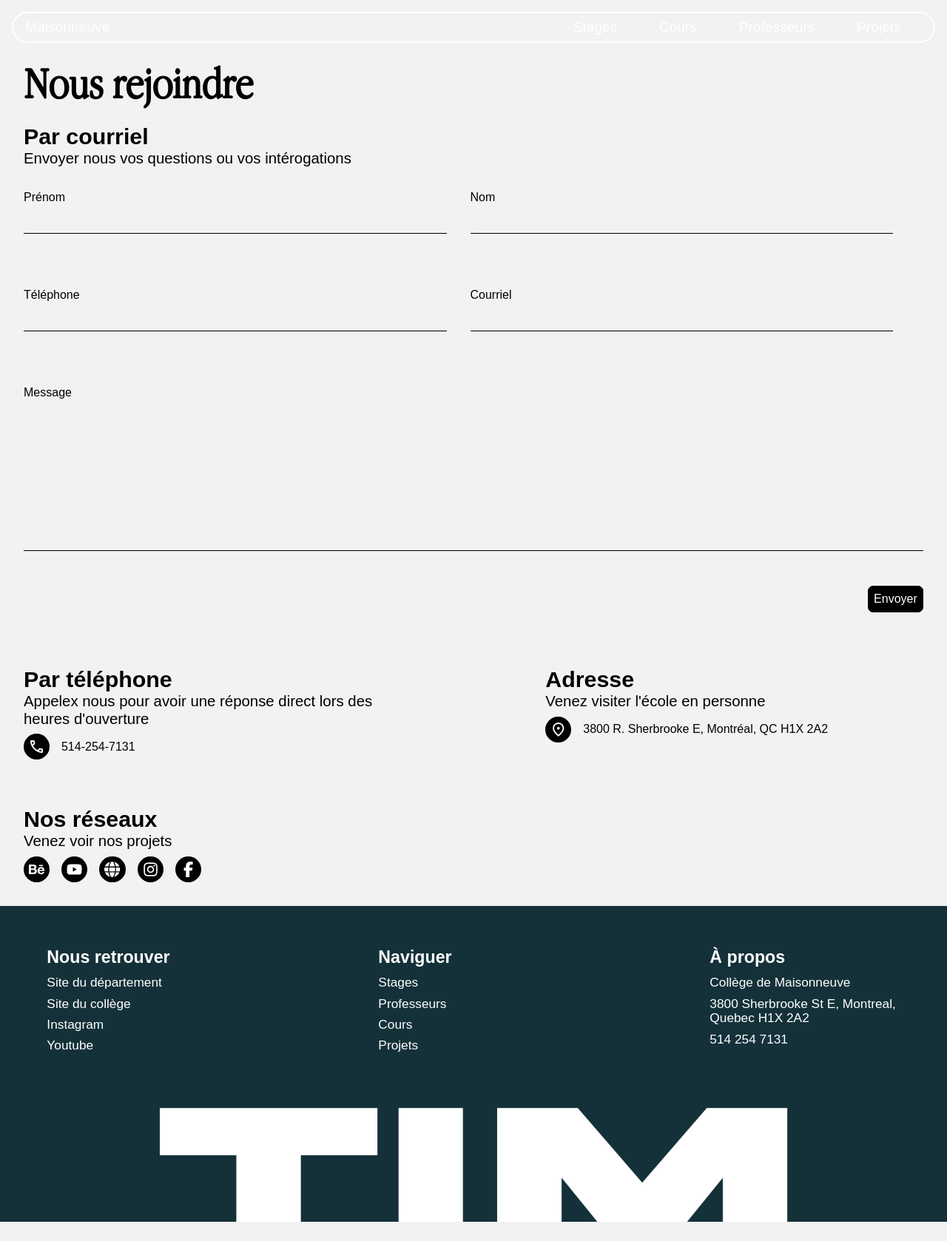
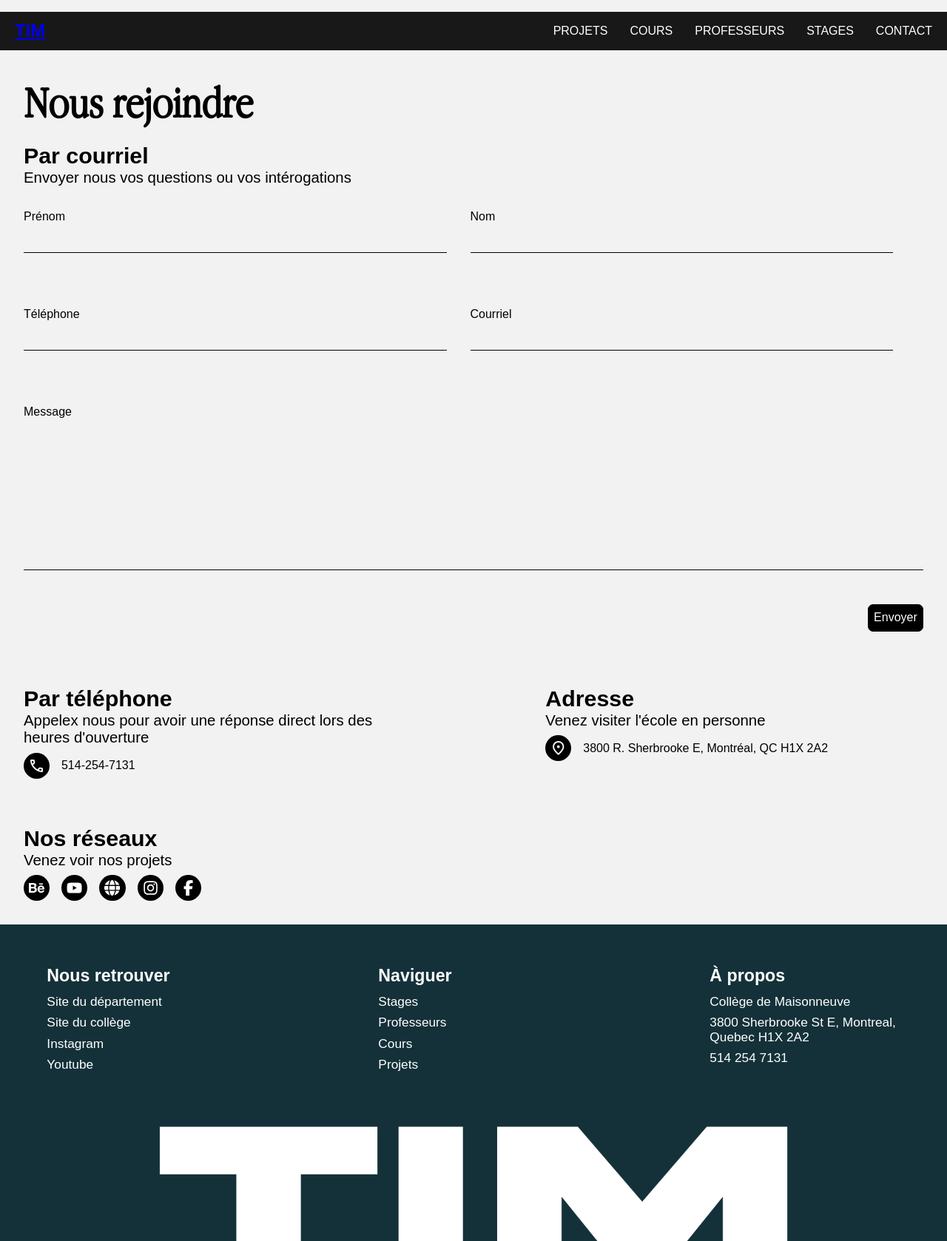
Before and after one commit to 5w5-2024-gr2-7/Content, a PHP site: page /Contact.html in a window 1280 px wide. Shown: the whole page at 74% size. Before the commit the page ends 1652 px from the top, so only its background shows below. Run offline with PHP 8.4, Linux system fonts and the light colour scheme; some web fonts are replaced.

Commit message:
Debut menu Burger

```diff
--- a/Contact.html
+++ b/Contact.html
@@ -9,20 +9,39 @@
     <link rel="stylesheet" href="styles.css">
     <link rel="stylesheet" href="https://use.typekit.net/tfg7cov.css">
     <link rel="stylesheet" href="https://fonts.googleapis.com/css2?family=Material+Symbols+Outlined:opsz,wght,FILL,GRAD@24,400,0,0&icon_names=call,language,location_on" />
-
+    <link rel="stylesheet" href="https://cdnjs.cloudflare.com/ajax/libs/font-awesome/6.0.0-beta2/css/all.min.css" integrity="sha512-YWzhKL2whUzgiheMoBFwW8CKV4qpHQAEuvilg9FAn5VJUDwKZZxkJNuGM4XkWuk94WCrrwslk8yWNGmY1EduTA==" crossorigin="anonymous" referrerpolicy="no-referrer" />
 </head>
 
 <body>
 
+  <header>
     <nav>
+        <ul class='nav-bar'>
+            <h2><a href="index.htm">TIM</a></h2>
+            <input type='checkbox' id='check' />
+            <span class="menu">
+                <li><a href="">Projets</a></li>
+                <li><a href="">Cours</a></li>
+                <li><a href="">Professeurs</a></li>
+                <li><a href="">Stages</a></li>
+                <li><a href="">Contact</a></li>
+                <label for="check" class="close-menu"><i class="fas fa-times"></i></label>
+            </span>
+            <label for="check" class="open-menu"><i class="fas fa-bars"></i></label>
+        </ul>
+    </nav>
+    </header>
+
+    <!-- <nav>
         <a href="index.htm">Maisonneuve</a>
         <div class="nav-droite">
             <a href="stages.html">Stages</a>
             <a href="cours.html">Cours</a>
             <a href="enseignants.html">Professeurs</a>
             <a href="projet.html">Projets</a>
+            <label for="check" class="close-menu"><i class="fas fa-times"></i></label>
         </div>
-    </nav>
+    </nav> -->
 
     <main>
         <h1 class="h1-Contact">Nous rejoindre</h1>
--- a/Sass/layout/_header.scss
+++ b/Sass/layout/_header.scss
@@ -1,38 +1,99 @@
-nav {
+body {
+  font-family: "Poppins", sans-serif;
+  --color1: #FFF ;
+  --color2: #181818 ;
+}
+.nav-bar {
+  width: 100%;
   display: flex;
   justify-content: space-between;
-  background-color: transparent;
-  padding: 0.5em 1em;
-  border: 2px solid white;
-  border-radius: 25px;
-  margin: 1em;
+  align-items: center;
+  list-style: none;
+  position: relative;
+  background-color: var(--color2);
+  padding: 12px 20px;
+}
+.logo img {width: 40px;}
+.menu {display: flex;}
+.menu li {padding-left: 30px;}
+.menu li a {
+  display: inline-block;
+  text-decoration: none;
+  color: var(--color1);
+  text-align: center;
+  transition: 0.15s ease-in-out;
+  position: relative;
+  text-transform: uppercase;
 }
 
-nav a {
-  color: white;
-  text-decoration: none;
-  font-size: .8em;
+.menu li a::after {
+  content: "";
+  position: absolute;
+  bottom: 0;
+  left: 0;
+  width: 0;
+  height: 1px;
+  background-color: var(--color1);
+  transition: 0.15s ease-in-out;
 }
 
-nav a:first-child {
-  margin-right: auto;
+.menu li a:hover:after {width: 100%;}
+
+.open-menu , .close-menu {
+  position: absolute;
+  color: var(--color1);
+  cursor: pointer;
+  font-size: 1.5rem;
+  display: none;
+}
+.open-menu {
+  top: 50%;
+  right: 20px;
+  transform: translateY(-50%);
 }
 
-.nav-droite {
-  display: flex;
-  justify-content: space-between;
-  flex-grow: 1;
-  max-width: 500px;
-  margin-left: 30px;
+.close-menu {
+  top: 20px;
+  right: 20px;
 }
+#check {display: none;}
 
-.nav-droite a {
-  flex-grow: 1;
-  text-align: center;
+@media(max-width: 610px){
+  .menu {
+      flex-direction: column;
+      align-items: center;
+      justify-content: center;
+      width: 80%;
+      height: 100vh;
+      position: fixed;
+      top: 0;
+      right: -100%;
+      z-index: 100;
+      background-color: var(--color2);
+      transition: all 0.2s ease-in-out;
+  }
+  .menu li {margin-top: 40px;}
+  .menu li a {padding: 10px;}
+  .open-menu , .close-menu {display: block;}
+  #check:checked ~ .menu {right: 0;}
 }
+// }
 
-@media screen and (min-width: 768px) {
-  nav a {
-    font-size: 1.2em;
-  }
-}
+// .nav-droite {
+//   display: flex;
+//   justify-content: space-between;
+//   flex-grow: 1;
+//   max-width: 500px;
+//   margin-left: 30px;
+// }
+
+// .nav-droite a {
+//   flex-grow: 1;
+//   text-align: center;
+// }
+
+// @media screen and (min-width: 768px) {
+//   nav a {
+//     font-size: 1.2em;
+//   }
+// }
--- a/styles.css
+++ b/styles.css
@@ -1331,42 +1331,108 @@ button:hover {
 /* ///////////////////////////////////////////////////////////////// */
 /* Règles de layout                                                  */
 /* ///////////////////////////////////////////////////////////////// */
-nav {
+body {
+  font-family: "Poppins", sans-serif;
+  --color1: #FFF ;
+  --color2: #181818 ;
+}
+
+.nav-bar {
+  width: 100%;
   display: flex;
   justify-content: space-between;
-  background-color: transparent;
-  padding: 0.5em 1em;
-  border: 2px solid white;
-  border-radius: 25px;
-  margin: 1em;
-}
-
-nav a {
-  color: white;
+  align-items: center;
+  list-style: none;
+  position: relative;
+  background-color: var(--color2);
+  padding: 12px 20px;
+}
+
+.logo img {
+  width: 40px;
+}
+
+.menu {
+  display: flex;
+}
+
+.menu li {
+  padding-left: 30px;
+}
+
+.menu li a {
+  display: inline-block;
   text-decoration: none;
-  font-size: 0.8em;
-}
-
-nav a:first-child {
-  margin-right: auto;
-}
-
-.nav-droite {
-  display: flex;
-  justify-content: space-between;
-  flex-grow: 1;
-  max-width: 500px;
-  margin-left: 30px;
-}
-
-.nav-droite a {
-  flex-grow: 1;
-  text-align: center;
-}
-
-@media screen and (min-width: 768px) {
-  nav a {
-    font-size: 1.2em;
+  color: var(--color1);
+  text-align: center;
+  transition: 0.15s ease-in-out;
+  position: relative;
+  text-transform: uppercase;
+}
+
+.menu li a::after {
+  content: "";
+  position: absolute;
+  bottom: 0;
+  left: 0;
+  width: 0;
+  height: 1px;
+  background-color: var(--color1);
+  transition: 0.15s ease-in-out;
+}
+
+.menu li a:hover:after {
+  width: 100%;
+}
+
+.open-menu, .close-menu {
+  position: absolute;
+  color: var(--color1);
+  cursor: pointer;
+  font-size: 1.5rem;
+  display: none;
+}
+
+.open-menu {
+  top: 50%;
+  right: 20px;
+  transform: translateY(-50%);
+}
+
+.close-menu {
+  top: 20px;
+  right: 20px;
+}
+
+#check {
+  display: none;
+}
+
+@media (max-width: 610px) {
+  .menu {
+    flex-direction: column;
+    align-items: center;
+    justify-content: center;
+    width: 80%;
+    height: 100vh;
+    position: fixed;
+    top: 0;
+    right: -100%;
+    z-index: 100;
+    background-color: var(--color2);
+    transition: all 0.2s ease-in-out;
+  }
+  .menu li {
+    margin-top: 40px;
+  }
+  .menu li a {
+    padding: 10px;
+  }
+  .open-menu, .close-menu {
+    display: block;
+  }
+  #check:checked ~ .menu {
+    right: 0;
   }
 }
 /* Composition de base */
```
Also changed, not shown: 1 other file.
